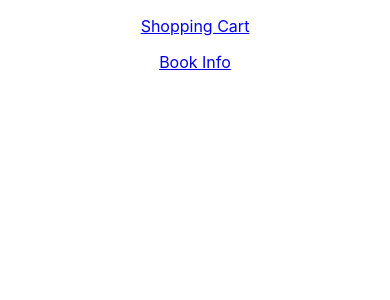
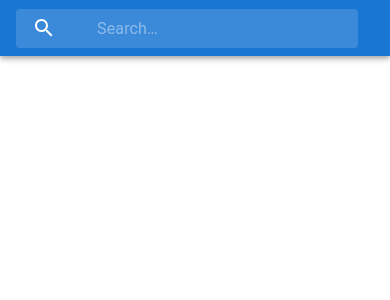
Before and after one commit to jazzyboii/book-app, a React (Create React App) app in the folder book-app/: page / in a window 390 px wide. Shown: the top 300 px of the page. Built offline with nearby package versions, Linux system fonts and the light colour scheme.

Commit message:
workspace stash

```diff
--- a/book-app/package.json
+++ b/book-app/package.json
@@ -6,6 +6,7 @@
     "@emotion/react": "^11.9.0",
     "@emotion/styled": "^11.8.1",
     "@mui-treasury/styles": "^1.13.1",
+    "@mui/icons-material": "^5.8.2",
     "@mui/material": "^5.8.2",
     "@testing-library/jest-dom": "^5.16.4",
     "@testing-library/react": "^13.3.0",
--- a/book-app/src/App.js
+++ b/book-app/src/App.js
@@ -3,24 +3,13 @@
 import ShoppingCart from "./components/ShoppingCart/ShoppingCart";
 import BookPage from "./components/bookPage/BookPage";
 import AuthorContextProvider from "./contexts/authorContext";
+import HomePage from "./components/homePage/HomePage";
 
 function App() {
   return (
     <div className="App">
       <AuthorContextProvider>
-        <nav>
-          <p>
-            <Link to="/shopping-cart">Shopping Cart</Link>
-          </p>
-          <p>
-            <Link to="/book-info">Book Info</Link>
-          </p>
-        </nav>
-
-        <Routes>
-          <Route path="/shopping-cart" element={<ShoppingCart />} />
-          <Route path="/book-info" element={<BookPage />} />
-        </Routes>
+        <HomePage/>
       </AuthorContextProvider>
     </div>
   );
--- a/book-app/src/components/homepage/HomePage.js
+++ b/book-app/src/components/homepage/HomePage.js
@@ -1,7 +1,164 @@
-import React from 'react'
+import * as React from 'react';
+import { styled, alpha } from '@mui/material/styles';
+import AppBar from '@mui/material/AppBar';
+import Box from '@mui/material/Box';
+import Toolbar from '@mui/material/Toolbar';
+import IconButton from '@mui/material/IconButton';
+import Typography from '@mui/material/Typography';
+import InputBase from '@mui/material/InputBase';
+import Badge from '@mui/material/Badge';
+import MenuItem from '@mui/material/MenuItem';
+import Menu from '@mui/material/Menu';
+import MenuIcon from '@mui/icons-material/Menu';
+import SearchIcon from '@mui/icons-material/Search';
+import AccountCircle from '@mui/icons-material/AccountCircle';
+import MailIcon from '@mui/icons-material/Mail';
+import NotificationsIcon from '@mui/icons-material/Notifications';
+import MoreIcon from '@mui/icons-material/MoreVert';
+
+const Search = styled('div')(({ theme }) => ({
+  position: 'relative',
+  borderRadius: theme.shape.borderRadius,
+  backgroundColor: alpha(theme.palette.common.white, 0.15),
+  '&:hover': {
+    backgroundColor: alpha(theme.palette.common.white, 0.25),
+  },
+  marginRight: theme.spacing(2),
+  marginLeft: 0,
+  width: '100%',
+  [theme.breakpoints.up('sm')]: {
+    marginLeft: theme.spacing(3),
+    width: '80%',
+  },
+}));
+
+const SearchIconWrapper = styled('div')(({ theme }) => ({
+  padding: theme.spacing(0, 2),
+  height: '100%',
+  position: 'absolute',
+  pointerEvents: 'none',
+  display: 'flex',
+  alignItems: 'center',
+  justifyContent: 'center',
+}));
+
+const StyledInputBase = styled(InputBase)(({ theme }) => ({
+  color: 'inherit',
+  '& .MuiInputBase-input': {
+    padding: theme.spacing(1, 1, 1, 0),
+    // vertical padding + font size from searchIcon
+    paddingLeft: `calc(1em + ${theme.spacing(4)})`,
+    transition: theme.transitions.create('width'),
+    width: '100%',
+    [theme.breakpoints.up('md')]: {
+      width: '20ch',
+    },
+  },
+}));
 
 export default function HomePage() {
+  const [anchorEl, setAnchorEl] = React.useState(null);
+  const [mobileMoreAnchorEl, setMobileMoreAnchorEl] = React.useState(null);
+
+  const isMenuOpen = Boolean(anchorEl);
+  const isMobileMenuOpen = Boolean(mobileMoreAnchorEl);
+
+  const handleProfileMenuOpen = (event) => {
+    setAnchorEl(event.currentTarget);
+  };
+
+  const handleMobileMenuClose = () => {
+    setMobileMoreAnchorEl(null);
+  };
+
+  const handleMenuClose = () => {
+    setAnchorEl(null);
+    handleMobileMenuClose();
+  };
+
+  const handleMobileMenuOpen = (event) => {
+    setMobileMoreAnchorEl(event.currentTarget);
+  };
+
+  const menuId = 'primary-search-account-menu';
+
+  const mobileMenuId = 'primary-search-account-menu-mobile';
+  const renderMobileMenu = (
+    <Menu
+      anchorEl={mobileMoreAnchorEl}
+      anchorOrigin={{
+        vertical: 'top',
+        horizontal: 'right',
+      }}
+      id={mobileMenuId}
+      keepMounted
+      transformOrigin={{
+        vertical: 'top',
+        horizontal: 'right',
+      }}
+      open={isMobileMenuOpen}
+      onClose={handleMobileMenuClose}
+    >
+      <MenuItem>
+        <IconButton size="large" aria-label="show 4 new mails" color="inherit">
+          <Badge badgeContent={4} color="error">
+            <MailIcon />
+          </Badge>
+        </IconButton>
+        <p>Messages</p>
+      </MenuItem>
+      <MenuItem>
+        <IconButton
+          size="large"
+          aria-label="show 17 new notifications"
+          color="inherit"
+        >
+          <Badge badgeContent={17} color="error">
+            <NotificationsIcon />
+          </Badge>
+        </IconButton>
+        <p>Notifications</p>
+      </MenuItem>
+      <MenuItem onClick={handleProfileMenuOpen}>
+        <IconButton
+          size="large"
+          aria-label="account of current user"
+          aria-controls="primary-search-account-menu"
+          aria-haspopup="true"
+          color="inherit"
+        >
+          <AccountCircle />
+        </IconButton>
+        <p>Profile</p>
+      </MenuItem>
+    </Menu>
+  );
+
   return (
-    <div>HomePage</div>
-  )
+    <Box sx={{ flexGrow: 1 }}>
+      <AppBar position="static">
+        <Toolbar>
+          <Typography
+            variant="h6"
+            noWrap
+            component="div"
+            sx={{ display: { xs: 'none', sm: 'block' } }}
+          >
+            Noz Ama
+          </Typography>
+          <Search>
+            <SearchIconWrapper>
+              <SearchIcon />
+            </SearchIconWrapper>
+            <StyledInputBase
+              placeholder="Search…"
+              inputProps={{ 'aria-label': 'search' }}
+            />
+          </Search>
+          <Box sx={{ flexGrow: 1 }} />
+        </Toolbar>
+      </AppBar>
+      {renderMobileMenu}
+    </Box>
+  );
 }
```
Also changed, not shown: 1 other file (tests, documents, lock files or other folders).
